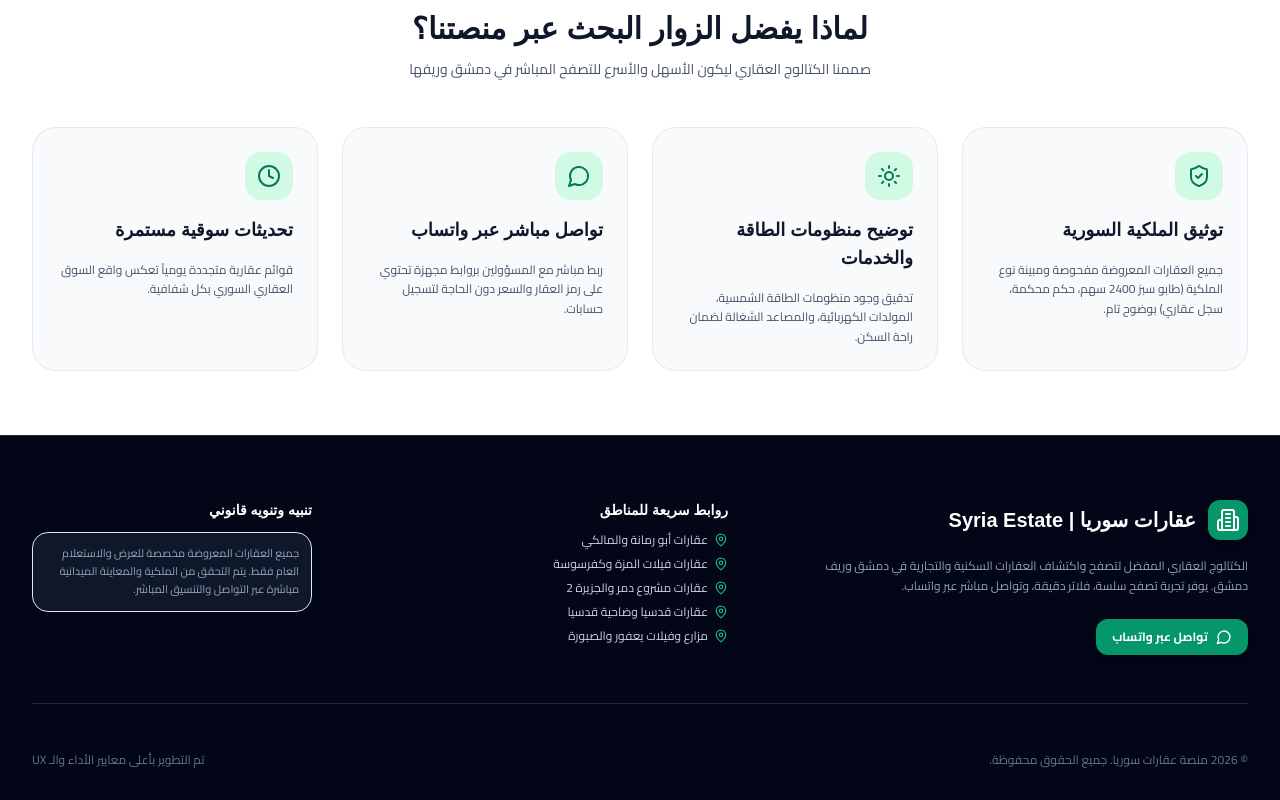
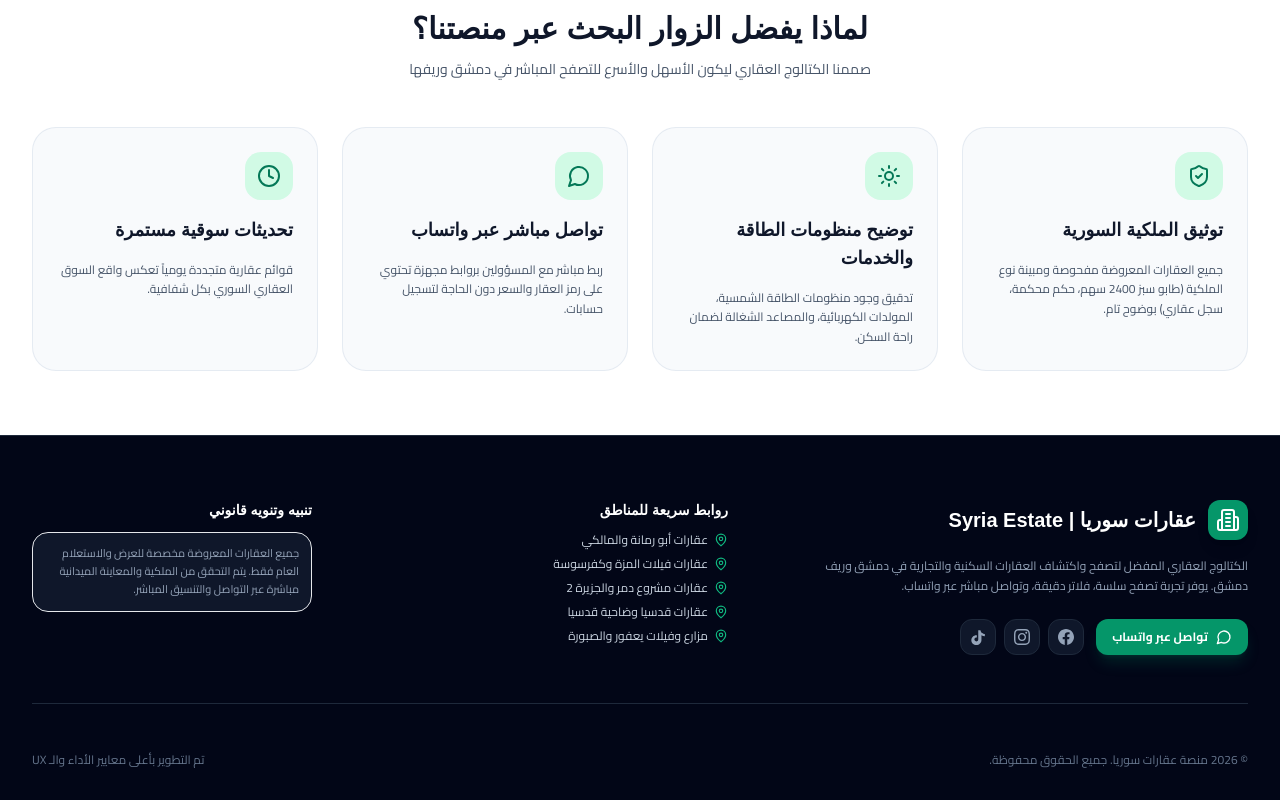
Before and after one commit to majed89eng/RealEstateSyria-front, a Next.js app: page / in a window 1280 px wide. Shown: the part 6158-6958 px from the top of the page. Built offline with nearby package versions, Linux system fonts and the light colour scheme; a web font is replaced by a local one.

Commit message:
اضافة روابط سوشيال

```diff
--- a/src/components/Footer.tsx
+++ b/src/components/Footer.tsx
@@ -29,16 +29,58 @@
             <p className="text-xs text-slate-400 leading-relaxed max-w-md">
               الكتالوج العقاري المفضل لتصفح واكتشاف العقارات السكنية والتجارية في دمشق وريف دمشق. يوفر تجربة تصفح سلسة، فلاتر دقيقة، وتواصل مباشر عبر واتساب.
             </p>
-            <div className="flex items-center gap-3 pt-2">
+            <div className="flex flex-wrap items-center gap-3 pt-2">
               <a
                 href={whatsappUrl}
                 target="_blank"
                 rel="noopener noreferrer"
-                className="inline-flex items-center gap-2 px-4 py-2.5 rounded-xl bg-emerald-600 hover:bg-emerald-500 text-white text-xs font-bold transition-all shadow-lg"
+                className="inline-flex items-center gap-2 px-4 py-2.5 rounded-xl bg-emerald-600 hover:bg-emerald-500 text-white text-xs font-bold transition-all shadow-lg shadow-emerald-600/20"
               >
                 <MessageCircle className="w-4 h-4" />
                 <span>تواصل عبر واتساب</span>
               </a>
+
+              {/* Social Media Links */}
+              <div className="flex items-center gap-2">
+                <a
+                  href="https://facebook.com/yourpage"
+                  target="_blank"
+                  rel="noopener noreferrer"
+                  aria-label="فيسبوك"
+                  className="w-9 h-9 rounded-xl bg-slate-900 border border-slate-800 flex items-center justify-center text-slate-400 hover:text-blue-500 hover:border-blue-500/50 hover:bg-blue-500/10 transition-all duration-200"
+                  title="فيسبوك"
+                >
+                  <svg className="w-4 h-4" fill="currentColor" viewBox="0 0 24 24">
+                    <path d="M24 12.073c0-6.627-5.373-12-12-12s-12 5.373-12 12c0 5.99 4.388 10.954 10.125 11.854v-8.385H7.078v-3.47h3.047V9.43c0-3.007 1.792-4.669 4.533-4.669 1.312 0 2.686.235 2.686.235v2.953H15.83c-1.491 0-1.956.925-1.956 1.874v2.25h3.328l-.532 3.47h-2.796v8.385C19.612 23.027 24 18.062 24 12.073z"/>
+                  </svg>
+                </a>
+
+                <a
+                  href="https://instagram.com/yourpage"
+                  target="_blank"
+                  rel="noopener noreferrer"
+                  aria-label="إنستغرام"
+                  className="w-9 h-9 rounded-xl bg-slate-900 border border-slate-800 flex items-center justify-center text-slate-400 hover:text-pink-500 hover:border-pink-500/50 hover:bg-pink-500/10 transition-all duration-200"
+                  title="إنستغرام"
+                >
+                  <svg className="w-4 h-4" fill="currentColor" viewBox="0 0 24 24">
+                    <path d="M12 2.163c3.204 0 3.584.012 4.85.07 3.252.148 4.771 1.691 4.919 4.919.058 1.265.069 1.645.069 4.849 0 3.205-.012 3.584-.069 4.849-.149 3.225-1.664 4.771-4.919 4.919-1.266.058-1.644.07-4.85.07-3.204 0-3.584-.012-4.849-.07-3.26-.149-4.771-1.699-4.919-4.92-.058-1.265-.07-1.644-.07-4.849 0-3.204.013-3.583.07-4.849.149-3.227 1.664-4.771 4.919-4.919 1.266-.057 1.645-.069 4.849-.069zm0-2.163c-3.259 0-3.667.014-4.947.072-4.358.2-6.78 2.618-6.98 6.98-.059 1.281-.073 1.689-.073 4.948 0 3.259.014 3.668.072 4.948.2 4.358 2.618 6.78 6.98 6.98 1.281.058 1.689.072 4.948.072 3.259 0 3.668-.014 4.948-.072 4.354-.2 6.782-2.618 6.979-6.98.059-1.28.073-1.689.073-4.948 0-3.259-.014-3.667-.072-4.947-.196-4.354-2.617-6.78-6.979-6.98-1.281-.059-1.69-.073-4.949-.073zm0 5.838c-3.403 0-6.162 2.759-6.162 6.162s2.759 6.163 6.162 6.163 6.162-2.759 6.162-6.163c0-3.403-2.759-6.162-6.162-6.162zm0 10.162c-2.209 0-4-1.79-4-4 0-2.209 1.791-4 4-4s4 1.791 4 4c0 2.21-1.791 4-4 4zm6.406-11.845c-.796 0-1.441.645-1.441 1.44s.645 1.44 1.441 1.44c.795 0 1.439-.645 1.439-1.44s-.644-1.44-1.439-1.44z"/>
+                  </svg>
+                </a>
+
+                <a
+                  href="https://tiktok.com/@yourpage"
+                  target="_blank"
+                  rel="noopener noreferrer"
+                  aria-label="تيك توك"
+                  className="w-9 h-9 rounded-xl bg-slate-900 border border-slate-800 flex items-center justify-center text-slate-400 hover:text-cyan-400 hover:border-cyan-400/50 hover:bg-cyan-400/10 transition-all duration-200"
+                  title="تيك توك"
+                >
+                  <svg className="w-4 h-4" fill="currentColor" viewBox="0 0 24 24">
+                    <path d="M19.59 6.69a4.83 4.83 0 0 1-3.77-4.25V2h-3.45v13.67a2.89 2.89 0 0 1-5.2 1.74 2.89 2.89 0 0 1 2.31-4.64c.29 0 .56.04.82.1v-3.6a6.47 6.47 0 0 0-1-.07C5.41 9.2 2 12.61 2 16.8 2 20.99 5.41 24 9.6 24c4.19 0 7.6-3.41 7.6-7.6V9.23a8.3 8.3 0 0 0 5.07 1.73V7.5a4.8 4.8 0 0 1-2.68-.81z"/>
+                  </svg>
+                </a>
+              </div>
             </div>
           </div>
 
```
